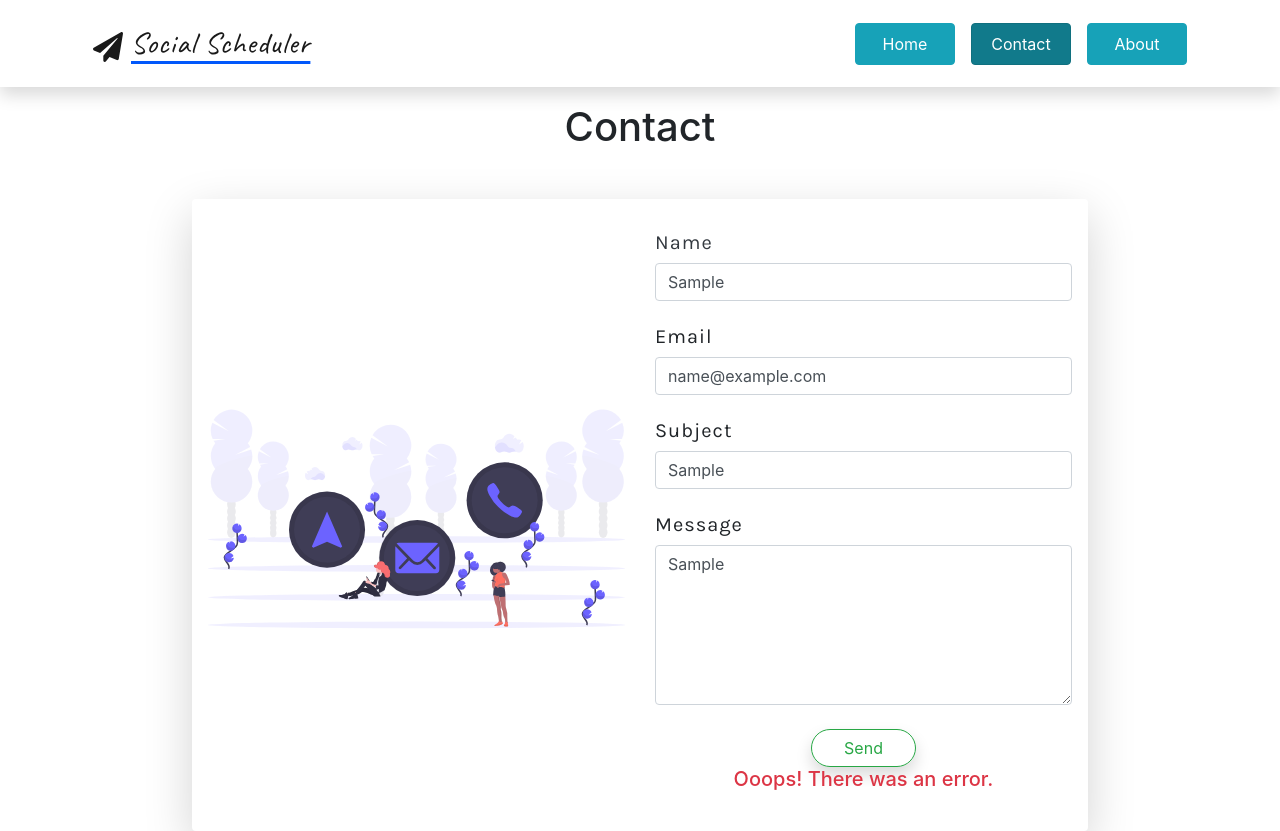
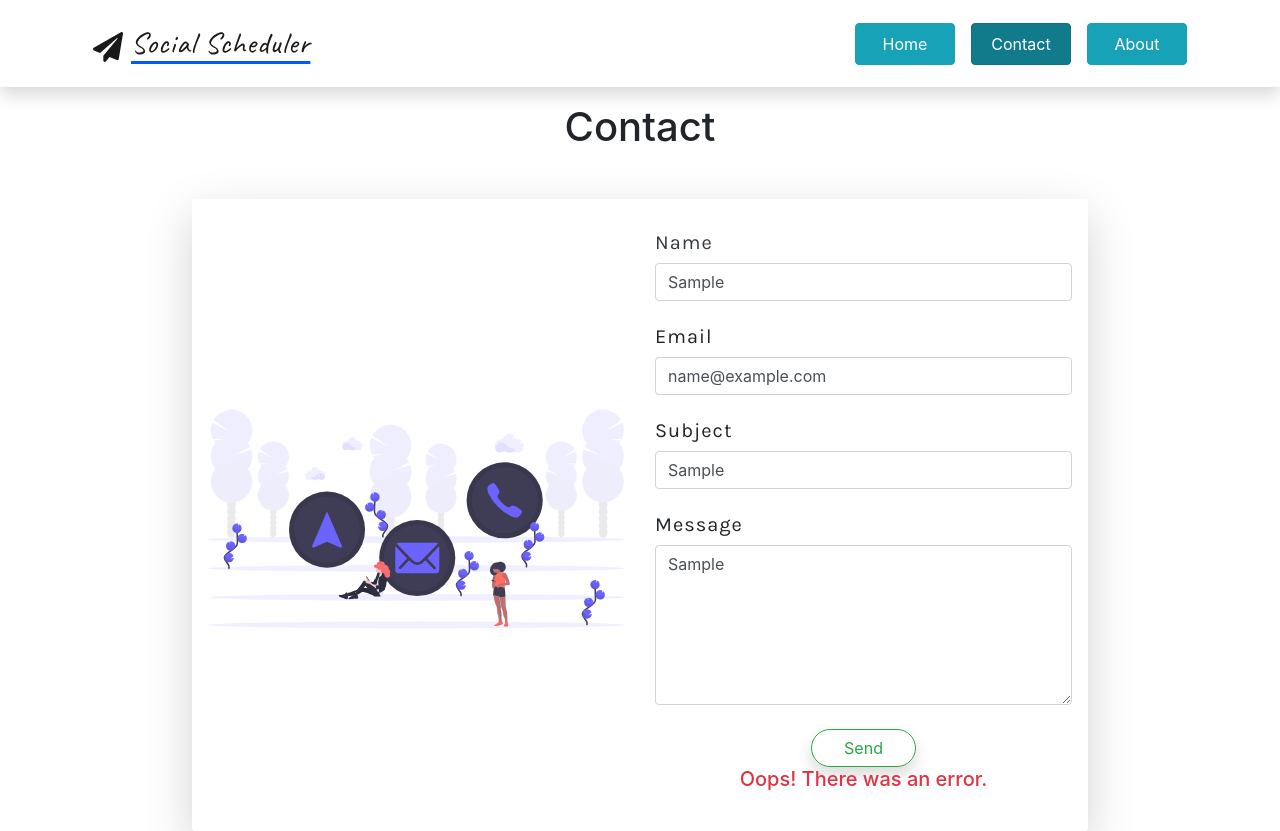
Before and after one commit to anushbhatia/Social-Scheduler, a React (Create React App) app: page /contact in a window 1280 px wide. Both pictures are taken after typing "Sample", "name@example.com", "Sample", "Sample" into the empty fields and a click on the button "Send". Built offline with nearby package versions, Linux system fonts and the light colour scheme.

Commit message:
left out fix

```diff
--- a/src/components/Contact.jsx
+++ b/src/components/Contact.jsx
@@ -79,7 +79,7 @@ export default class MyForm extends React.Component {
                 </div>
                 <div className="form-group text-center">
                   {status === "SUCCESS" ? (
-                    <h5 class="text-success">
+                    <h5 className="text-success">
                       Thanks! Your response has been submitted
                     </h5>
                   ) : (
@@ -92,7 +92,7 @@ export default class MyForm extends React.Component {
                     </button>
                   )}
                   {status === "ERROR" && (
-                    <h5 className="text-danger">Ooops! There was an error.</h5>
+                    <h5 className="text-danger">Oops! There was an error.</h5>
                   )}
                 </div>
               </form>
```
